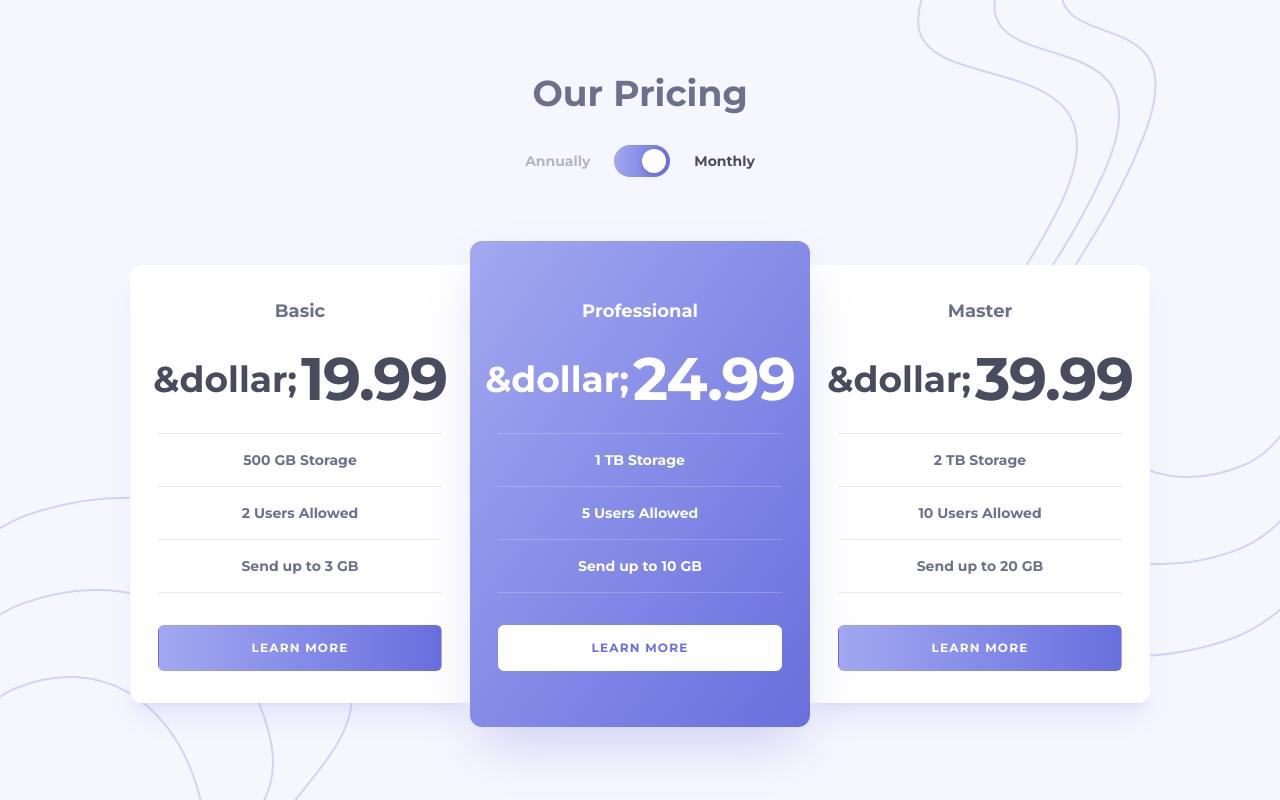
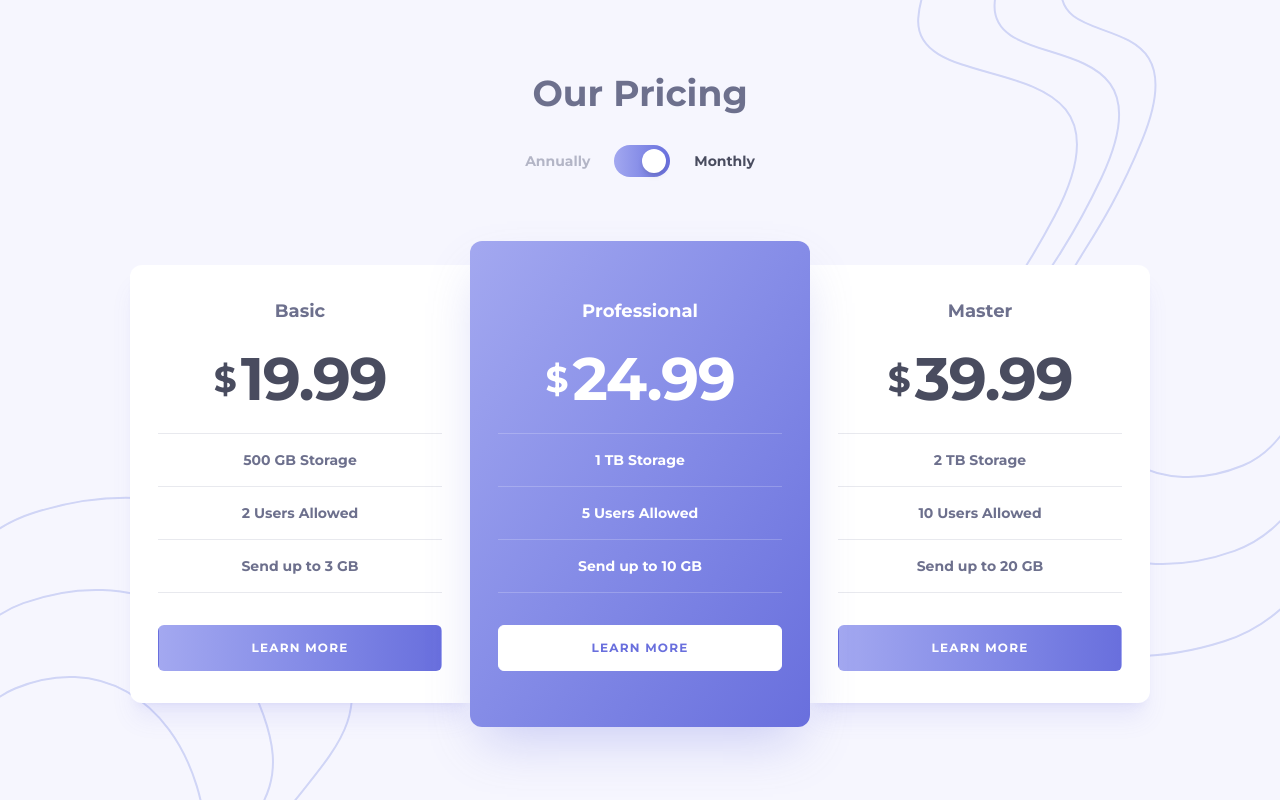
Before and after one commit to maleficio-studio/R5.08, a React (Vite) app: page / in a window 1280 px wide. Built offline with nearby package versions, Linux system fonts and the light colour scheme.

Commit message:
refactor: clean up utility classes, improve code formatting, and swap currency symbol character

```diff
--- a/src/App.jsx
+++ b/src/App.jsx
@@ -19,13 +19,13 @@ function App() {
         src={bgTop}
         alt=""
         aria-hidden="true"
-        className="pointer-events-none absolute top-0 right-0 z-0 select-none max-w-[200px] sm:max-w-[280px] lg:max-w-none"
+        className="pointer-events-none absolute top-0 right-0 z-0 max-w-[200px] select-none sm:max-w-[280px] lg:max-w-none"
       />
       <img
         src={bgBottom}
         alt=""
         aria-hidden="true"
-        className="pointer-events-none absolute bottom-0 left-0 z-0 select-none hidden lg:block"
+        className="pointer-events-none absolute bottom-0 left-0 z-0 hidden select-none lg:block"
       />
 
       {/* Main Content */}
--- a/src/components/PricingCard.jsx
+++ b/src/components/PricingCard.jsx
@@ -6,8 +6,8 @@ function PricingCard({ plan, isMonthly, cardIndex }) {
     cardIndex === 0
       ? "lg:rounded-r-none"
       : cardIndex === 2
-      ? "lg:rounded-l-none"
-      : "lg:z-10";
+        ? "lg:rounded-l-none"
+        : "lg:z-10";
 
   return (
     <article
@@ -26,7 +26,7 @@ function PricingCard({ plan, isMonthly, cardIndex }) {
       </h2>
 
       <div className="my-6 flex items-center justify-center">
-        <span className="mr-1 text-3xl font-bold sm:text-4xl">&dollar;</span>
+        <span className="mr-1 text-3xl font-bold sm:text-4xl">$</span>
         <span className="text-6xl font-bold tracking-tight">
           {currentPrice}
         </span>
@@ -58,7 +58,7 @@ function PricingCard({ plan, isMonthly, cardIndex }) {
         className={`mt-8 w-full cursor-pointer rounded-md py-3.5 text-xs font-bold tracking-widest uppercase transition-all duration-200 ${
           isFeatured
             ? "border border-white bg-white text-[hsl(237,63%,64%)] hover:bg-transparent hover:text-white"
-            : "border border-transparent bg-gradient-to-r from-[hsl(236,72%,79%)] to-[hsl(237,63%,64%)] text-white hover:border-[hsl(237,63%,64%)] hover:bg-none hover:bg-white hover:text-[hsl(237,63%,64%)]"
+            : "border border-transparent bg-gradient-to-r from-[hsl(236,72%,79%)] to-[hsl(237,63%,64%)] text-white hover:border-[hsl(237,63%,64%)] hover:bg-white hover:bg-none hover:text-[hsl(237,63%,64%)]"
         }`}
       >
         Learn More
--- a/src/index.css
+++ b/src/index.css
@@ -13,7 +13,11 @@
 }
 
 :root {
-  --gradient-primary: linear-gradient(135deg, hsl(236, 72%, 79%), hsl(237, 63%, 64%));
+  --gradient-primary: linear-gradient(
+    135deg,
+    hsl(236, 72%, 79%),
+    hsl(237, 63%, 64%)
+  );
 }
 
 body {
```
